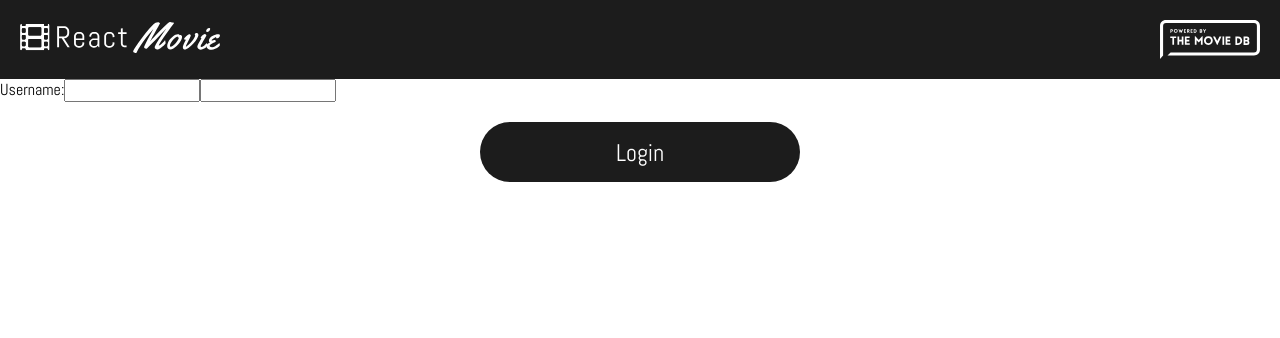
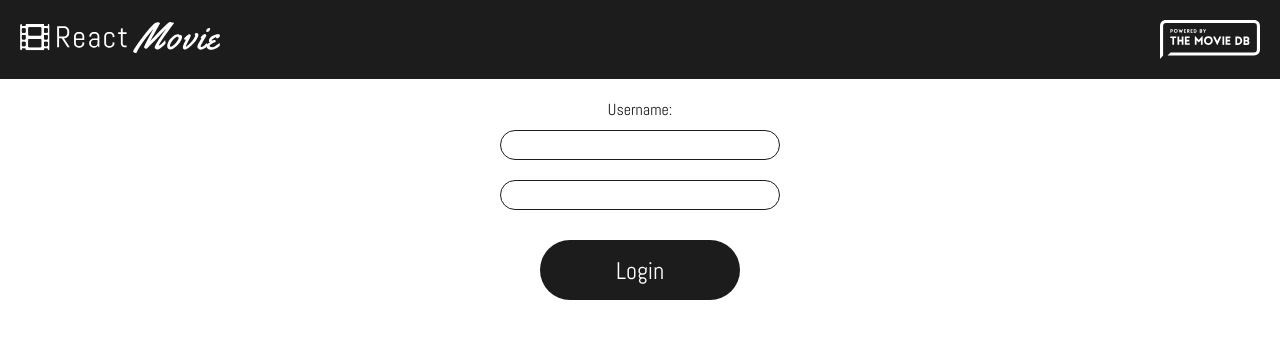
Before and after one commit to bruhmoment123/Learn-React-JS-in-This-Free-7-Hour-Course, a React (Create React App) app in the folder react-rmdb/: page /login in a window 1280 px wide. Shown: the top 338 px of the page. Built offline with nearby package versions, Linux system fonts and the light colour scheme; the HTML template or start-up script is replaced by a standard one.

Commit message:
login component

```diff
--- a/react-rmdb/src/components/Login.js
+++ b/react-rmdb/src/components/Login.js
@@ -21,7 +21,24 @@ const Login =() =>{
     const navigate = useNavigate();
 
 
-    const handleSubmit = () => {}
+    const handleSubmit = async () => {
+        setError(false);
+        try{
+            const requestToken = await API.getRequestToken();
+            const sessionId = await API.authenticate(
+                requestToken,
+                username,
+                password
+            );
+            console.log(sessionId)
+            setUser({sessionId:sessionId.session_id,username});
+
+            navigate('/');
+        }
+        catch(err){
+            setError(true)
+        }
+    }
     const handleInput = e => {
         const name = e.currentTarget.name;
         const value = e.currentTarget.value;
@@ -34,6 +51,7 @@ const Login =() =>{
 
     return(
         <Wrapper>
+            {error && <div className="error">Error</div>}
             <label>Username:</label>
             <input
                 type="text"
--- a/react-rmdb/src/components/Login.styles.js
+++ b/react-rmdb/src/components/Login.styles.js
@@ -1,3 +1,26 @@
 import styled from 'styled-components';
 
-export const Wrapper = styled.div``;
+export const Wrapper = styled.div`
+    display:flex;
+    align-items:center;
+    justify-content:center;
+    flex-direction:column;
+    margin: 0 auto;
+    max-width:320px;
+    padding:20px;
+    color:var(--darkGrey);
+
+    input{
+        width:100%;
+        height: 30px;
+        border: 1px solid var(--darkGrey);
+        border-radius:20px;
+        margin: 10px 0;
+        padding:10px;
+    }
+
+    .error{
+        color:red;
+    }
+
+`;
```
Also changed, not shown: 1 other file (tests, documents, lock files or other folders).
